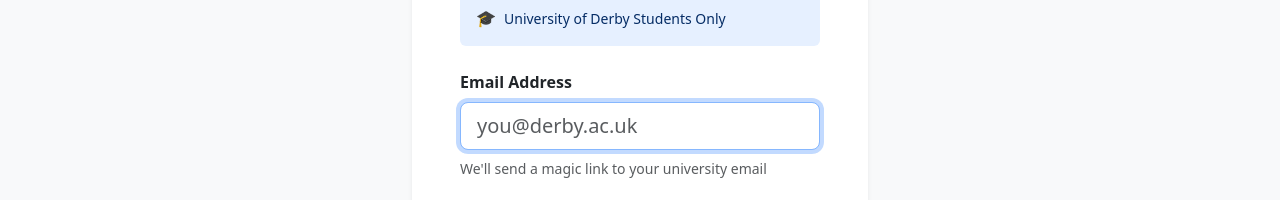
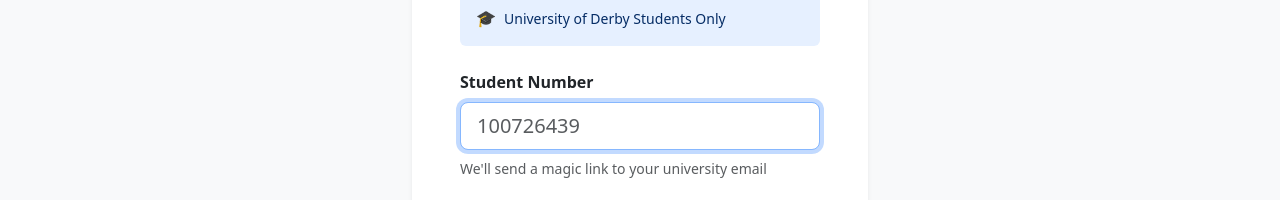
Before and after one commit to Fayez-cpu/module-review, a Next.js app: page /login in a window 1280 px wide. Shown: the part 356-556 px from the top of the page. Built offline with nearby package versions, Linux system fonts and the light colour scheme; no server answers.

Commit message:
university only email!

```diff
--- a/app/login/page.tsx
+++ b/app/login/page.tsx
@@ -11,6 +11,10 @@
     redirect("/onboarding")
   }
   }
+
+  function isValidNumber(input) {
+  return typeof input === "string" && /^[0-9]+$/.test(input);
+}
 
 
   if (session?.user){
@@ -57,20 +61,24 @@
             {/* Sign In Form */}
               <form
                 action={async (formData) => {
-                  "use server"
-                  await signIn("resend", formData)
+                  if (isValidNumber(formData.get("email"))){
+                    formData.set("email", `${formData.get("email")}@unimail.derby.ac.uk`)
+                    await signIn("resend", formData)
+                  }
+
+
                 }}
               >
               <div className="mb-4">
                 <label htmlFor="email" className="form-label fw-semibold">
-                  Email Address
+                  Student Number
                 </label>
                 <input
                   id="email"
                   name="email"
                   type="email"
                   className="form-control form-control-lg"
-                  placeholder="you@derby.ac.uk"
+                  placeholder="100726439"
                   required
                   autoFocus
                 />
```
